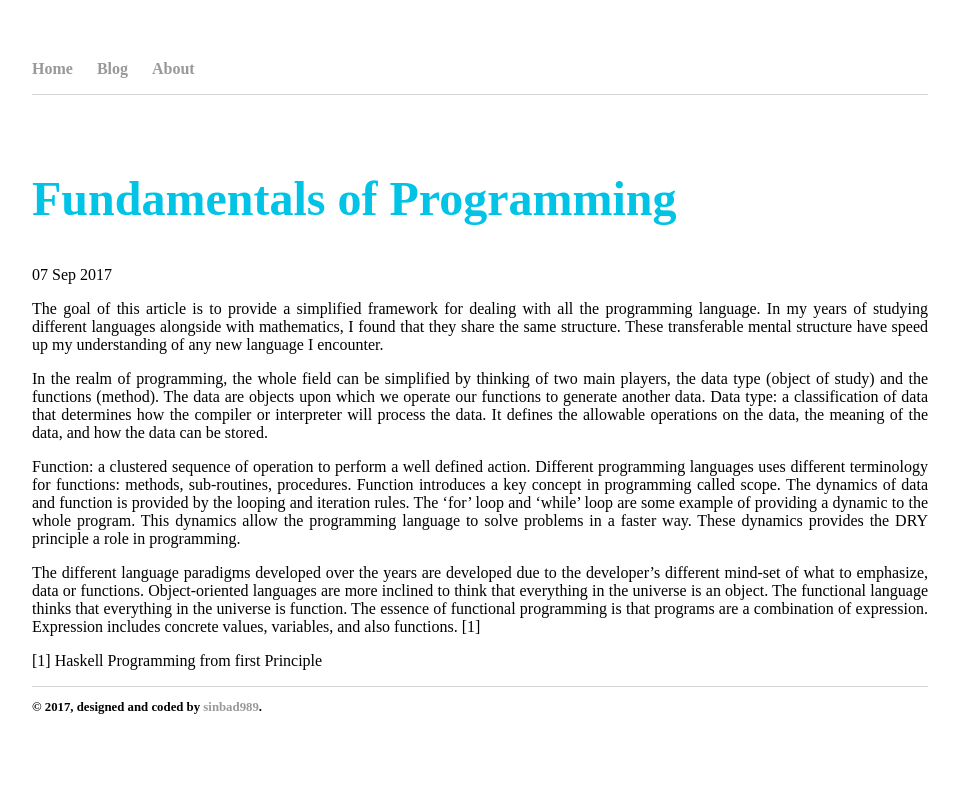
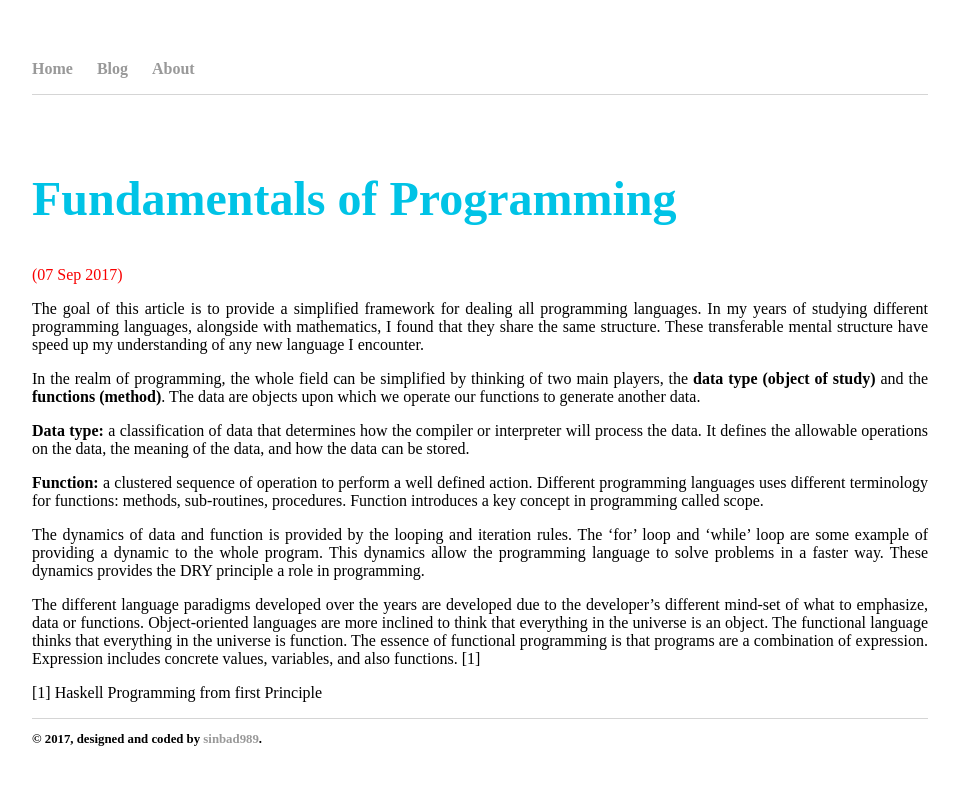
Before and after one commit to sinbad989/sinbad989.github.io, a Jekyll site: the page built from _posts/2017-09-07-fundamentals-of-programming.md, in a window 1280 px wide. Shown: the top 785 px of the page, without its empty margins (160-1120 px from the left). Built offline with Jekyll 4.4.1, drawn with Linux system fonts in a browser that asks for light colours; some web fonts are replaced.

Commit message:
edited a post

```diff
--- a/_layouts/post.html
+++ b/_layouts/post.html
@@ -2,7 +2,7 @@
 layout: default
 ---
 <h2 class="post_title">{{ page.title }}</h2>
-<p class="meta">{{ page.date | date_to_string }}</p>
+<p class="meta">({{ page.date | date_to_string }})</p>
 
 <div class="post">
   {{ content }}
--- a/_posts/2017-09-07-fundamentals-of-programming.md
+++ b/_posts/2017-09-07-fundamentals-of-programming.md
@@ -6,12 +6,14 @@ category: programming
 tag: fundamentals
 ---
 
-The goal of this article is to provide a simplified framework for dealing with all the programming language. In my years of studying different languages alongside with mathematics, I found that they share the same structure. These transferable mental structure have speed up my understanding of any new language I encounter.
+The goal of this article is to provide a simplified framework for dealing all programming languages. In my years of studying different programming languages, alongside with mathematics, I found that they share the same structure. These transferable mental structure have speed up my understanding of any new language I encounter.
 
-In the realm of programming, the whole field can be simplified by thinking of two main players, the data type (object of study) and the functions (method). The data are objects upon which we operate our functions to generate another data.
-Data type: a classification of data that determines how the compiler or interpreter will process the data. It defines the allowable operations on the data, the meaning of the data, and how the data can be stored.
+In the realm of programming, the whole field can be simplified by thinking of two main players, the **data type (object of study)** and the **functions (method)**. The data are objects upon which we operate our functions to generate another data.
 
-Function: a clustered sequence of operation to perform a well defined action. Different programming languages uses different terminology for functions: methods, sub-routines, procedures. Function introduces a key concept in programming called scope.
+**Data type:** a classification of data that determines how the compiler or interpreter will process the data. It defines the allowable operations on the data, the meaning of the data, and how the data can be stored.
+
+**Function:** a clustered sequence of operation to perform a well defined action. Different programming languages uses different terminology for functions: methods, sub-routines, procedures. Function introduces a key concept in programming called scope.
+
 The dynamics of data and function is provided by the looping and iteration rules. The ‘for’ loop and ‘while’ loop are some example of providing a dynamic to the whole program. This dynamics allow the programming language to solve problems in a faster way. These dynamics provides the DRY principle a role in programming.
 
 The different language paradigms developed over the years are developed due to the developer’s different mind-set of what to emphasize, data or functions. Object-oriented languages are more inclined to think that everything in the universe is an object. The functional language thinks that everything in the universe is function. The essence of functional programming is that programs are a combination of expression. Expression includes concrete values, variables, and also functions. [1]
--- a/css/main.css
+++ b/css/main.css
@@ -6,9 +6,11 @@
     font-family: 'Droid Serif', serif;
 }
 
-:not(h1) {
+:not(h1,h2,h3) {
     text-align: justify;
 }
+
+
 body {
     margin: 60px auto;
     width: 70%;
@@ -138,3 +140,7 @@ div.author img{
     height: 100%;
     margin: center;
 }
+
+.meta {
+    color:  #f90000;
+}
```
Also changed, not shown: _posts/2017-09-03-how-to-learn-almost-anything.md (+2 -2 lines).
